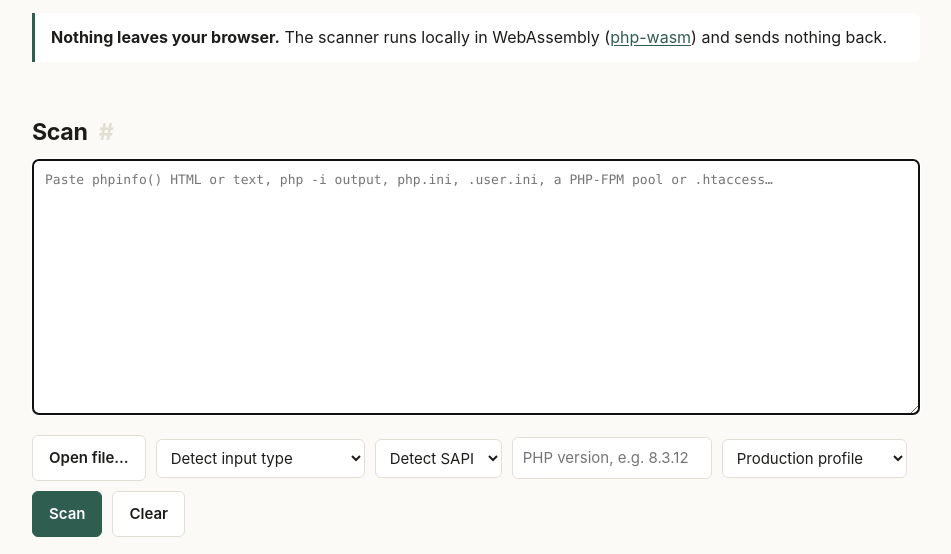
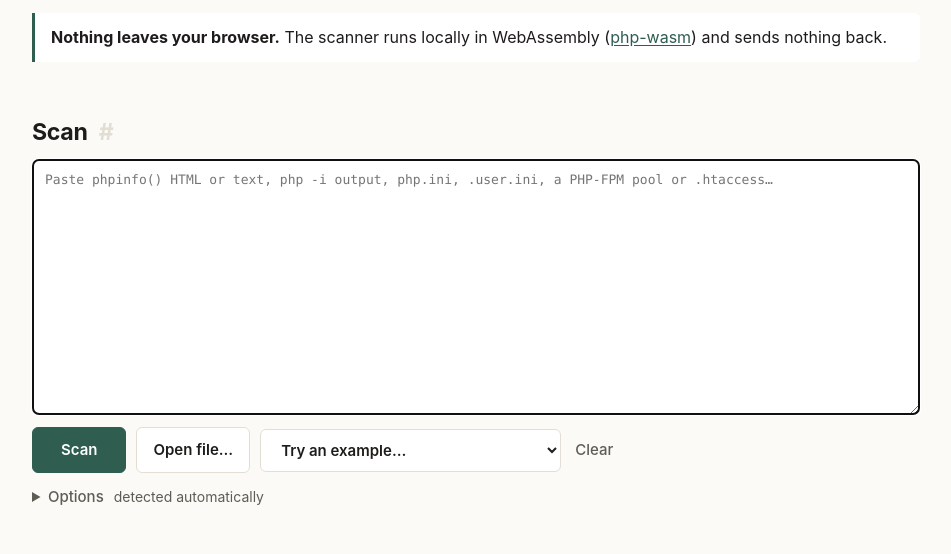
Before and after one commit to jorgsowa/php-ini-audit, a plain HTML site: page docs/scan.html in a window 1280 px wide. Both pictures are taken after a click on the button "Clear". Shown: the part 173-727 px from the top of the page, without its empty margins (164-1115 px from the left). Drawn offline with Linux system fonts and the light colour scheme; no server answers.

Commit message:
Add examples to the browser scanner and simplify its controls

```diff
--- a/docs/assets/scan.js
+++ b/docs/assets/scan.js
@@ -5,6 +5,7 @@
   var form = document.getElementById("scan-form");
   var input = document.getElementById("scan-input");
   var file = document.getElementById("scan-file");
+  var example = document.getElementById("scan-example");
   var kind = document.getElementById("scan-kind");
   var sapi = document.getElementById("scan-sapi");
   var version = document.getElementById("scan-version");
@@ -13,6 +14,7 @@
   var clear = document.getElementById("scan-clear");
   var status = document.getElementById("scan-status");
   var results = document.getElementById("results");
+  var optionsSummary = document.getElementById("scan-options-summary");
   var runtime = null;
 
   var SCAN = [
@@ -46,6 +48,15 @@
       runtime.catch(function () { runtime = null; });
     }
     return runtime;
+  }
+
+  function summarizeOptions() {
+    var chosen = [];
+    if (kind.value) chosen.push(kind.options[kind.selectedIndex].text);
+    if (sapi.value) chosen.push(sapi.value);
+    if (version.value.trim()) chosen.push("PHP " + version.value.trim());
+    if (profile.value !== "production") chosen.push(profile.value);
+    optionsSummary.textContent = chosen.length ? chosen.join(", ") : "detected automatically";
   }
 
   function el(tag, className, text) {
@@ -167,6 +178,11 @@
     input.value = "";
     file.value = "";
     status.textContent = "";
+    kind.value = "";
+    sapi.value = "";
+    version.value = "";
+    profile.value = "production";
+    summarizeOptions();
     results.hidden = true;
     ["target", "severity-summary", "warnings", "findings"].forEach(function (id) {
       document.getElementById(id).replaceChildren();
@@ -182,10 +198,36 @@
       // A file name settles what text alone cannot.
       if (chosen.name === ".user.ini") kind.value = "user.ini";
       else if (chosen.name === ".htaccess") kind.value = "htaccess";
+      summarizeOptions();
       scan(text);
     });
   });
 
+  example.addEventListener("change", function () {
+    var chosen = example.options[example.selectedIndex];
+    if (!chosen.value) return;
+    example.value = "";
+    file.value = "";
+    scanner().catch(function () {});
+    fetch("assets/examples/" + chosen.value)
+      .then(function (response) {
+        if (!response.ok) throw new Error("could not load the example");
+        return response.text();
+      })
+      .then(function (text) {
+        input.value = text;
+        kind.value = chosen.dataset.kind || "";
+        sapi.value = chosen.dataset.sapi || "";
+        version.value = chosen.dataset.version || "";
+        profile.value = "production";
+        summarizeOptions();
+        scan(text);
+      })
+      .catch(function (error) { status.textContent = error.message; });
+  });
+
+  [kind, sapi, version, profile].forEach(function (field) { field.addEventListener("input", summarizeOptions); });
+
   // Start downloading the runtime as soon as the visitor shows intent.
   input.addEventListener("focus", function () { scanner().catch(function () {}); }, { once: true });
 })();
--- a/docs/assets/style.css
+++ b/docs/assets/style.css
@@ -250,9 +250,21 @@ td code { white-space: nowrap; }
   color: var(--ink);
   resize: vertical;
 }
-.scanner-controls { position: static; margin-top: 10px; }
+.scanner-actions { display: flex; flex-wrap: wrap; align-items: center; gap: 10px; margin-top: 12px; }
+.scanner-actions .count { color: var(--muted); font-size: 14px; }
 .scanner button { font: inherit; font-weight: 600; font-size: 15px; cursor: pointer; }
 .scanner button:disabled { opacity: 0.6; cursor: progress; }
+.scan-button { padding: 10px 28px; }
+select.button { font: inherit; font-weight: 600; font-size: 15px; cursor: pointer; max-width: 100%; }
+.link-button { background: none; border: 0; padding: 10px 4px; color: var(--muted); }
+.scanner .link-button { font-weight: 500; }
+.link-button:hover { color: var(--ink); text-decoration: underline; }
+.scan-options { margin-top: 12px; font-size: 15px; }
+.scan-options summary { cursor: pointer; color: var(--muted); font-weight: 500; width: max-content; max-width: 100%; }
+.scan-options summary:hover { color: var(--ink); }
+.scan-options summary .count { font-size: 14px; font-weight: 400; margin-left: 6px; }
+.scan-options[open] summary .count { display: none; }
+.scanner-controls { position: static; margin: 4px 0 0; }
 .file-button { cursor: pointer; }
 .file-button input { position: absolute; width: 1px; height: 1px; opacity: 0; }
 .file-button:focus-within { outline: 2px solid var(--accent); }
--- a/docs/scan.html
+++ b/docs/scan.html
@@ -38,8 +38,24 @@
     <label class="visually-hidden" for="scan-input">Configuration to audit</label>
     <textarea id="scan-input" rows="12" spellcheck="false" autocomplete="off"
               placeholder="Paste phpinfo() HTML or text, php -i output, php.ini, .user.ini, a PHP-FPM pool or .htaccess…"></textarea>
+    <div class="scanner-actions">
+      <button class="button primary scan-button" id="scan-button" type="submit">Scan</button>
+      <label class="button file-button">Open file…<input id="scan-file" type="file"></label>
+      <select class="button" id="scan-example" aria-label="Load an example">
+        <option value="">Try an example…</option>
+        <option value="legacy-php.ini" data-kind="php.ini" data-sapi="fpm" data-version="8.1.2">Insecure php.ini (PHP 8.1.2)</option>
+        <option value="hardened-php.ini" data-kind="php.ini" data-sapi="fpm">Hardened php.ini</option>
+        <option value="phpinfo.txt" data-kind="phpinfo">phpinfo() output</option>
+        <option value="user.ini" data-kind="user.ini" data-sapi="fpm">.user.ini in an uploads directory</option>
+        <option value="www.conf" data-kind="fpm">PHP-FPM pool (www.conf)</option>
+        <option value="uploads.htaccess" data-kind="htaccess" data-sapi="apache2">.htaccess mapping images to PHP</option>
+      </select>
+      <button class="link-button" id="scan-clear" type="button">Clear</button>
+      <span class="count" id="scan-status" role="status" aria-live="polite"></span>
+    </div>
+    <details class="scan-options" id="scan-options">
+      <summary>Options <span class="count" id="scan-options-summary">detected automatically</span></summary>
       <div class="filters scanner-controls">
-      <label class="button file-button">Open file…<input id="scan-file" type="file"></label>
         <select id="scan-kind" aria-label="Input type">
           <option value="">Detect input type</option>
           <option value="phpinfo">phpinfo() output</option>
@@ -61,10 +77,8 @@
           <option value="production">Production profile</option>
           <option value="development">Development profile</option>
         </select>
-      <button class="button primary" id="scan-button" type="submit">Scan</button>
-      <button class="button" id="scan-clear" type="button">Clear</button>
-      <span class="count" id="scan-status" role="status" aria-live="polite"></span>
       </div>
+    </details>
   </form>
 
   <section id="results" hidden>
```
Also changed, not shown: docs/assets/examples/phpinfo.txt (added), 5 other files. Lines whose indentation alone changed are shown as unchanged.
